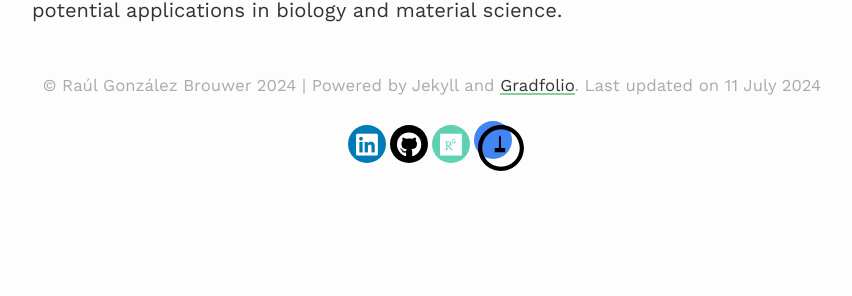
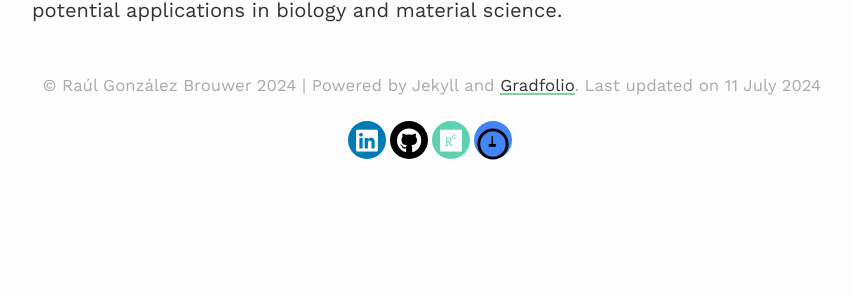
Before and after one commit to rmgonzal/rmgonzal.github.io, a Jekyll site: the page built from index.md, in a window 1280 px wide. Shown: the part 681-977 px from the top of the page, without its empty margins (208-1060 px from the left). Built offline with Jekyll 4.4.1, drawn with Linux system fonts in a browser that asks for light colours; nearby versions of some CDN libraries.

Commit message:
Update footer-social.scss

```diff
--- a/assets/css/_sass/footer-social.scss
+++ b/assets/css/_sass/footer-social.scss
@@ -44,8 +44,8 @@
 }
 
 .google-scholar-icon {
-    width: 50px;
-    height: 50px;
+    width: 2.125rem;
+    height: 2.125rem;
     vertical-align: middle;
 }
 
```
